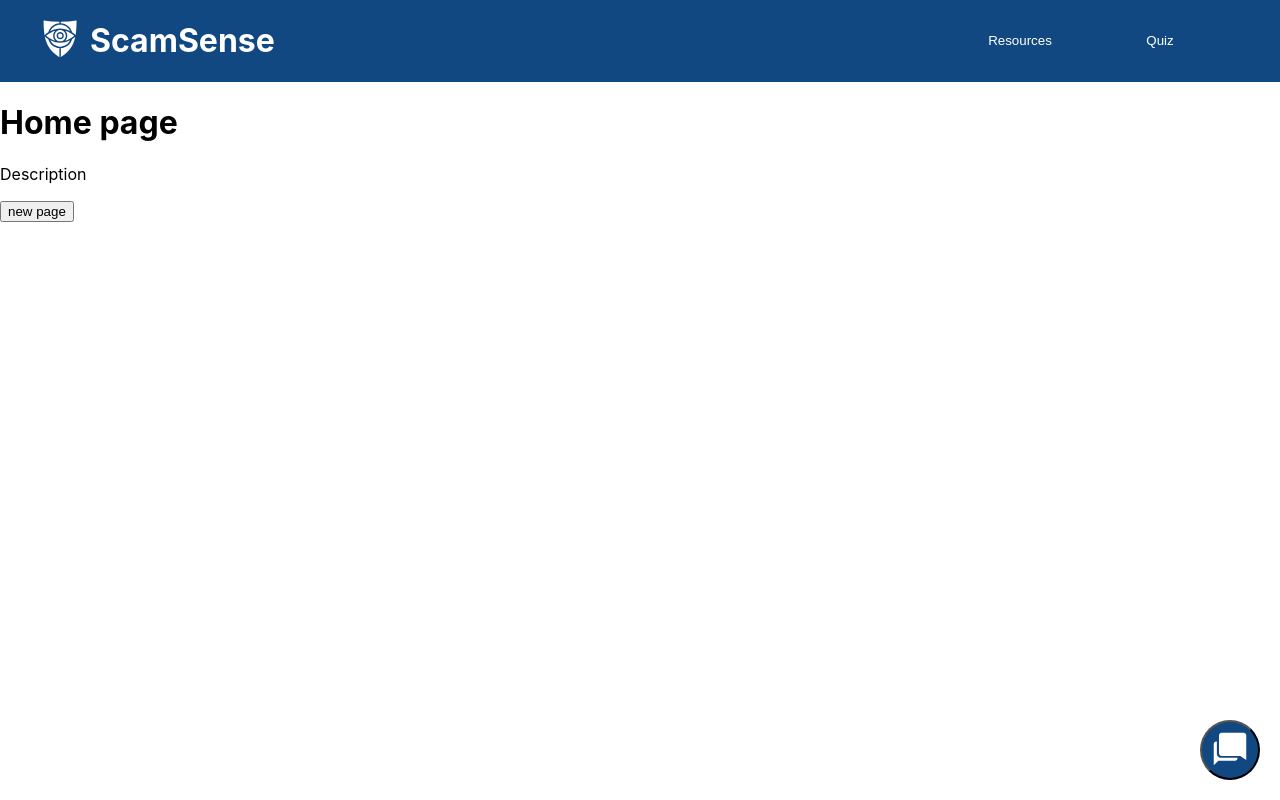
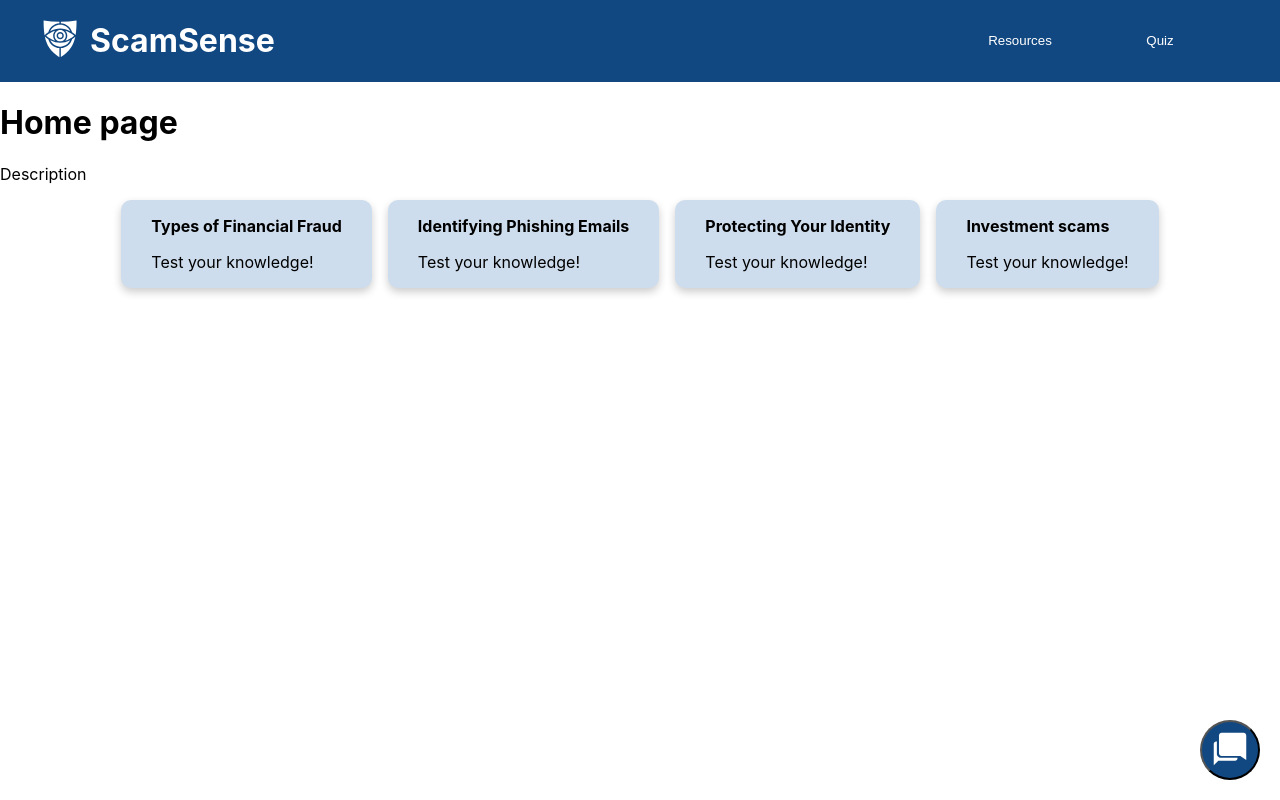
Before and after one commit to rxchell/lifehack2024, a React (Create React App) app: page / in a window 1280 px wide. Built offline with nearby package versions, Linux system fonts and the light colour scheme.

Commit message:
Add quiz cards
Add cards from data
Style cards

```diff
--- a/src/components/quiz_cards.jsx
+++ b/src/components/quiz_cards.jsx
@@ -1,3 +1,7 @@
+import React from 'react';
+import { useNavigate } from "react-router-dom";
+import './style/quiz_cards.css';
+
 function QuizCard (props) {
     const navigate = useNavigate();
 
@@ -5,6 +9,10 @@ function QuizCard (props) {
 
     return (
         <div className="quiz-card">
+            <p className="quiz-card-title">{data.title}</p>
+            <p className="quiz-card-description">{data.description}</p>
         </div>
     )
 }
+
+export default QuizCard;
--- /dev/null
+++ b/src/components/style/quiz_cards.css
@@ -0,0 +1,23 @@
+:root {
+    --primaryColor: #124881;
+    --secondaryColor: #3774aa;
+    --cardColor: #96b1cb;
+    --backgroundColor: #cedded;
+}
+
+.quiz-card {
+    background-color: var(--backgroundColor);
+    color: black;
+    padding: 0 30px;
+    border-radius: 10px;
+    box-shadow: 0px 4px 8px rgba(0, 0, 0, 0.2);
+}
+
+.quiz-card:hover {
+    background-color: var(--cardColor);
+    box-shadow: 0px 6px 12px rgba(0, 0, 0, 0.3);
+}
+
+.quiz-card-title {
+    font-weight: bold;
+}
--- a/src/data/quiz.json
+++ b/src/data/quiz.json
@@ -1,8 +1,26 @@
 [
     {
         "url": "quiz-001",
-        "title": "Quiz 1",
-        "description": "This is the first quiz"
-
+        "img": "/",
+        "title": "Types of Financial Fraud",
+        "description": "Test your knowledge!"
+    },
+    {
+        "url": "quiz-002",
+        "img": "/",
+        "title": "Identifying Phishing Emails",
+        "description": "Test your knowledge!"
+    },
+    {
+        "url": "quiz-003",
+        "img": "/",
+        "title": "Protecting Your Identity",
+        "description": "Test your knowledge!"
+    },
+    {
+        "url": "quiz-004",
+        "img": "/",
+        "title": "Investment scams",
+        "description": "Test your knowledge!"
     }
 ]
--- a/src/pages/home.jsx
+++ b/src/pages/home.jsx
@@ -1,9 +1,11 @@
 import React from 'react';
 import { useNavigate } from "react-router-dom";
 import './style/home.css';
+import quiz from '../data/quiz.json';
 
 import Header from '../components/header';
 import Chatbot from '../components/chatbot';
+import QuizCard from '../components/quiz_cards';
 
 function Home() {
     const navigate = useNavigate();
@@ -16,7 +18,12 @@ function Home() {
             <div className="home-content">
                 <h1 className="home-title">Home page</h1>
                 <p className="home-description">Description</p>
-                <button onClick={() => navigate('/new-page')}>new page</button>
+
+                <div className="quiz-cards">
+                    {quiz.map((quizItem) => (
+                        <QuizCard key={quizItem.url} data={quizItem} />
+                    ))}
+                </div>
             </div>
         </div>
     )
--- a/src/pages/style/home.css
+++ b/src/pages/style/home.css
@@ -8,3 +8,11 @@
 .Home {
     position: relative;
 }
+
+.quiz-cards {
+    display: flex;
+    flex-wrap: wrap;
+    justify-content: center;
+    gap: 1rem;
+
+}
```
